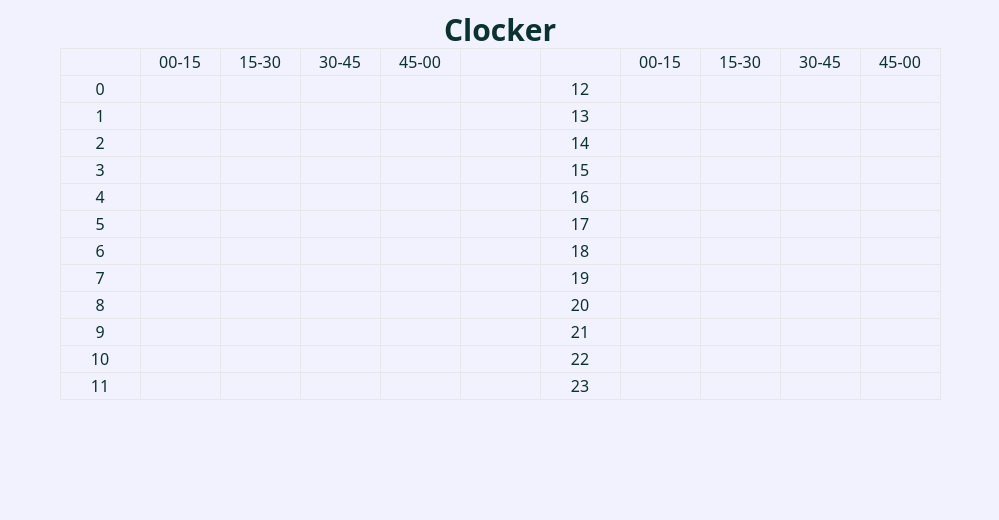
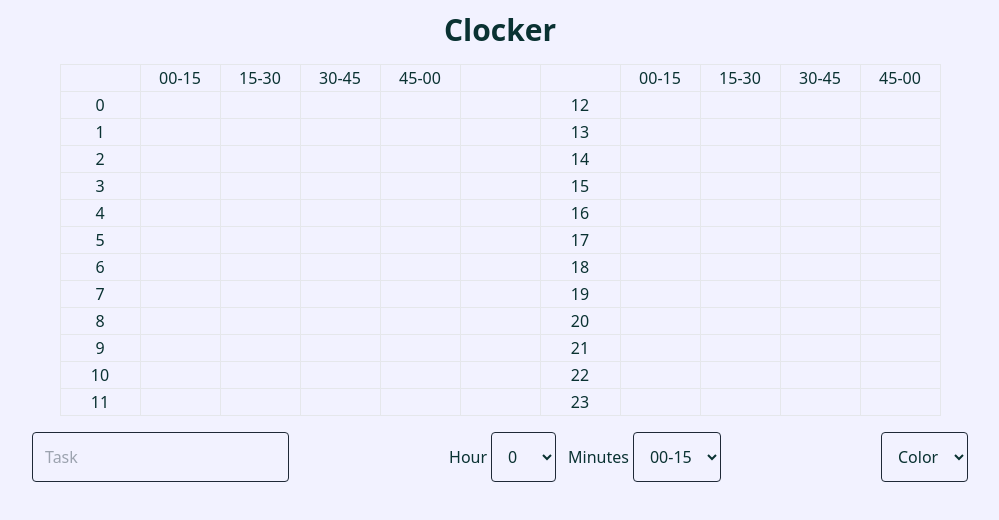
Before and after one commit to japasura/project, a React (Create React App) app: page / in a window 1280 px wide. Shown: the top 520 px of the page, without its empty margins (140-1139 px from the left). Built offline with nearby package versions, Linux system fonts and the light colour scheme.

Commit message:
WIP: add in controls

```diff
--- a/src/app.tsx
+++ b/src/app.tsx
@@ -52,11 +52,56 @@
     </>
 }
 
+
+function TimeTrackerControls(){
+    const hours = Array.from(Array(24).keys())
+    const minutes = ['00-15', '15-30', '30-45', '45-00']
+
+    return <div className={"flex flex-row justify-evenly w-full"}>
+            <span>
+                <input className={"p-3 bg-inherit border border-gray-800 rounded focus-visible:border" +
+                    " focus-visible:border-gray-800"} placeholder={"Task"} />
+            </span>
+        <div className={"flex flex-row gap-3"}>
+            <div className={"flex gap-1 flex-row items-center"}>
+                <label>Hour</label>
+                <select className={"p-3 bg-inherit border border-gray-800 rounded focus-visible:border" +
+                    " focus-visible:border-gray-800"}>
+                    {
+                        hours.map(h => {
+                            return <option key={h} value={h}>{h}</option>
+                        })
+                    }
+                </select>
+            </div>
+            <div className={"flex gap-1 flex-row items-center"}>
+                <label>Minutes</label>
+                <select className={"p-3 bg-inherit border border-gray-800 rounded focus-visible:border" +
+                    " focus-visible:border-gray-800"}>
+                    {
+                        minutes.map(h => {
+                            return <option key={h} value={h}>{h}</option>
+                        })
+                    }
+                </select>
+            </div>
+        </div>
+        <span>
+                <select value={0} className={"p-3 bg-inherit border border-gray-800 rounded focus-visible:border" +
+                    " focus-visible:border-gray-800"}>
+                    <option value={0} disabled={true}>Color</option>
+                    <option>Red</option>
+                </select>
+            </span>
+
+    </div>
+}
+
 export default function App() {
-    return <div className={"flex flex-col justify-center items-center p-3"}>
+    return <div className={"flex flex-col justify-center items-center p-3 gap-4"}>
         <h1 className={"text-3xl font-bold"}>Clocker</h1>
         <div>
-            <table className={"border"}>
+            <table className={"table border"}>
                 <thead>
                     <HeadingRow/>
                 </thead>
@@ -65,5 +110,6 @@
                 </tbody>
             </table>
         </div>
+        <TimeTrackerControls/>
     </div>
 }
```
